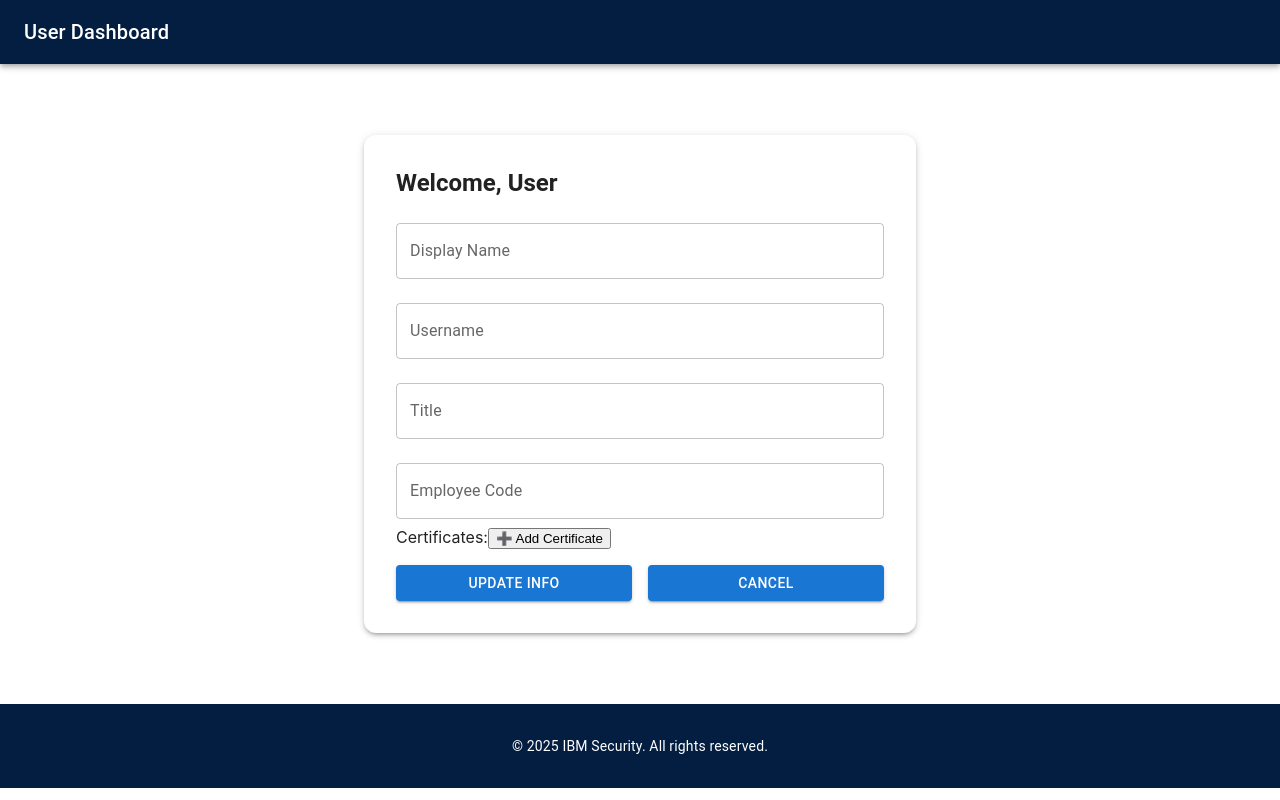
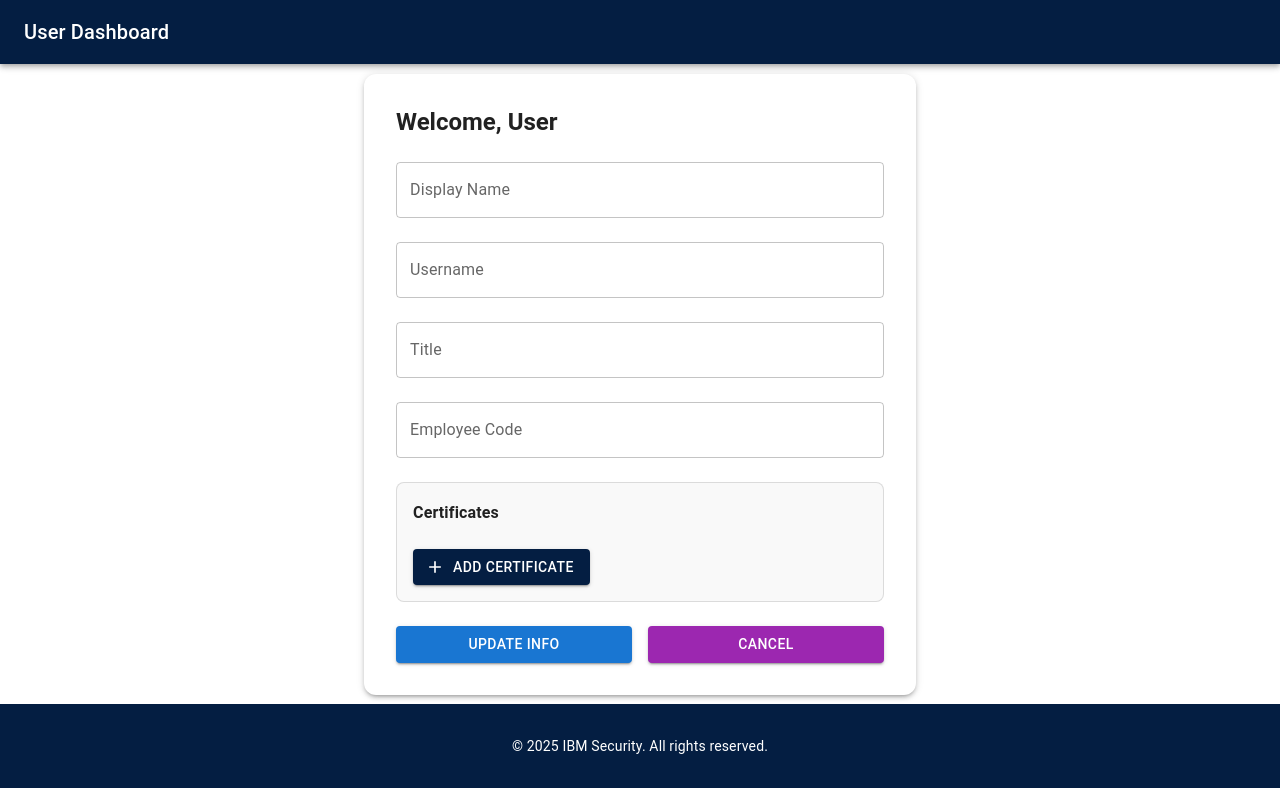
Before and after one commit to dilsha01/Auth-App-Mobile, a React (Create React App) app in the folder auth-app-website/: page /dashboard in a window 1280 px wide. Built offline with nearby package versions, Linux system fonts and the light colour scheme.

Commit message:
Styling Done

```diff
--- a/auth-app-website/src/pages/Dashboard.jsx
+++ b/auth-app-website/src/pages/Dashboard.jsx
@@ -1,5 +1,6 @@
 import React, { useEffect, useState } from "react";
-import { Container, TextField, Button, Paper, Typography, Box, AppBar, Toolbar } from "@mui/material";
+import { AppBar, Toolbar, Typography, Container, Paper, TextField, Button, Box, IconButton, Card, CardContent } from "@mui/material";
+import { Add, Delete } from "@mui/icons-material";
 
 const Dashboard = () => {
   const [userInfo, setUserInfo] = useState({
@@ -209,49 +210,60 @@ const Dashboard = () => {
         </Toolbar>
       </AppBar>
 
-      <Container maxWidth="sm" sx={{ minHeight: "80vh", display: "flex", alignItems: "center", justifyContent: "center" }}>
+     {/* Main Content */}
+     <Container maxWidth="sm" sx={{ minHeight: "80vh", display: "flex", alignItems: "center", justifyContent: "center" }}>
         <Paper elevation={3} sx={{ p: 4, borderRadius: 3, maxWidth: "500px" }}>
           <Typography variant="h5" gutterBottom fontWeight="bold">
             Welcome, {userInfo.displayName || "User"}
           </Typography>
 
+          {/* User Information Fields */}
           <TextField fullWidth margin="normal" label="Display Name" name="displayName" value={userInfo.displayName} onChange={handleChange} />
           <TextField fullWidth margin="normal" label="Username" name="userName" value={userInfo.userName} onChange={handleChange} />
           <TextField fullWidth margin="normal" label="Title" name="title" value={userInfo.title} onChange={handleChange} />
-          {/* <TextField fullWidth margin="normal" label="Email" name="email" value={userInfo.email} onChange={handleChange} />
-          <TextField fullWidth margin="normal" label="Organization" name="organization" value={userInfo.organization} onChange={handleChange} />
-          <TextField fullWidth margin="normal" label="Department" name="department" value={userInfo.department} onChange={handleChange} />
-          <TextField fullWidth margin="normal" label="Phone Number" name="phoneNumber" value={userInfo.phoneNumber} onChange={handleChange} /> */}
           <TextField fullWidth margin="normal" label="Employee Code" name="employeeCode" value={userInfo.employeeCode} onChange={handleChange} />
 
-          <div>
-  <label>Certificates:</label>
-  {userInfo.certificates.map((cert, index) => (
-    <div key={index} style={{ display: "flex", alignItems: "center", gap: "8px" }}>
-      <input
-        type="text"
-        value={cert}
-        onChange={(e) => handleCertificateChange(index, e.target.value)}
-        placeholder={`Certificate ${index + 1}`}
-      />
-      <button type="button" onClick={() => handleRemoveCertificate(index)}>❌</button>
-    </div>
-  ))}
-  <button type="button" onClick={handleAddCertificate}>➕ Add Certificate</button>
-</div>
+          {/* Certificates Section */}
+          <Card variant="outlined" sx={{ mt: 2, p: 2, backgroundColor: "#f9f9f9", borderRadius: 2 }}>
+            <Typography variant="subtitle1" fontWeight="bold" gutterBottom>
+              Certificates
+            </Typography>
 
-          {/* <TextField fullWidth margin="normal" label="Employee Number" name="employeeNumber" value={userInfo.employeeNumber} onChange={handleChange} /> */}
+            {userInfo.certificates.map((cert, index) => (
+              <Box key={index} sx={{ display: "flex", alignItems: "center", gap: 1, mt: 1 }}>
+                <TextField
+                  fullWidth
+                  size="small"
+                  label={`Certificate ${index + 1}`}
+                  value={cert}
+                  onChange={(e) => handleCertificateChange(index, e.target.value)}
+                />
+                <IconButton color="error" onClick={() => handleRemoveCertificate(index)}>
+                  <Delete />
+                </IconButton>
+              </Box>
+            ))}
 
+            {/* Add Certificate Button */}
+            <Button
+              variant="contained"
+              startIcon={<Add />}
+              sx={{ mt: 2, backgroundColor: "#041E42", "&:hover": { backgroundColor: "#032a64" } }}
+              onClick={handleAddCertificate}
+            >
+              Add Certificate
+            </Button>
+          </Card>
 
-          <Box sx={{ display: "flex", justifyContent: "space-between", mt: 2 }}>
+          {/* Action Buttons */}
+          <Box sx={{ display: "flex", justifyContent: "space-between", mt: 3 }}>
             <Button variant="contained" color="primary" sx={{ flex: 1, mr: 1 }} onClick={handleUpdate}>
               Update Info
             </Button>
-            <Button variant="contained" color="primary" sx={{ flex: 1, ml: 1 }} onClick={handleCancel}>
+            <Button variant="contained" color="secondary" sx={{ flex: 1, ml: 1 }} onClick={handleCancel}>
               Cancel
             </Button>
           </Box>
-
         </Paper>
       </Container>
 
```
